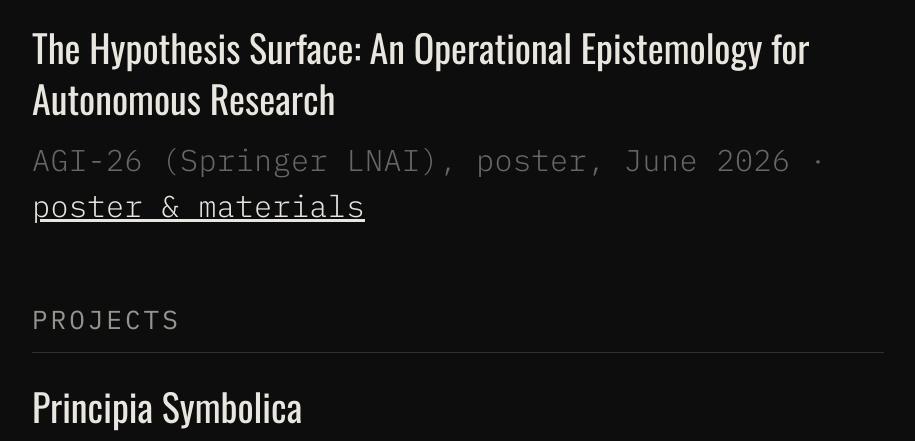
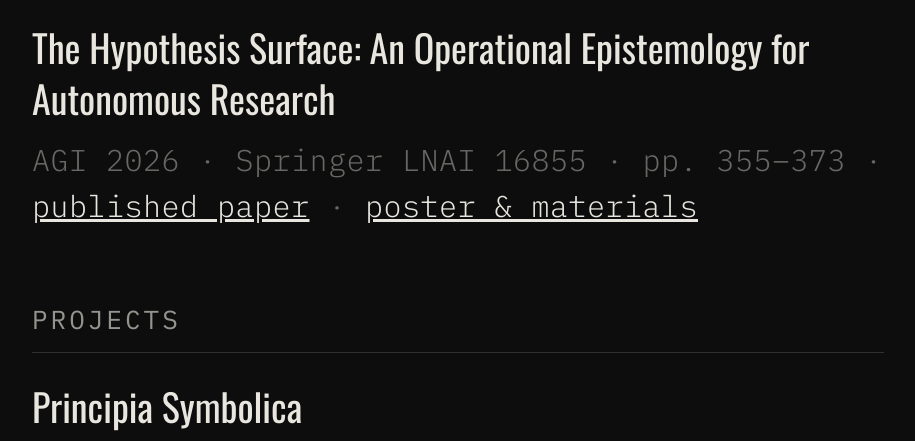
Before and after one commit to PaulTiffany/PaulTiffany.github.io, a plain HTML site: page index.html in a window 1280 px wide. Shown: the part 610-1051 px from the top of the page, without its empty margins (182-1097 px from the left). Drawn offline with nearby package versions, Linux system fonts and the light colour scheme.

Commit message:
Link published Hypothesis Surface paper

```diff
--- a/index.html
+++ b/index.html
@@ -104,7 +104,7 @@
       </li>
       <li>
         <div class="entry-title">The Hypothesis Surface: An Operational Epistemology for Autonomous Research</div>
-        <div class="entry-meta">AGI-26 (Springer LNAI), poster, June 2026 &middot; <a href="https://paultiffany.github.io/come-to-AGI-26/">poster &amp; materials</a></div>
+        <div class="entry-meta">AGI 2026 &middot; Springer LNAI 16855 &middot; pp. 355&ndash;373 &middot; <a href="https://link.springer.com/chapter/10.1007/978-3-032-33195-3_25">published paper</a> &middot; <a href="https://paultiffany.github.io/come-to-AGI-26/">poster &amp; materials</a></div>
       </li>
     </ul>
   </section>
```
